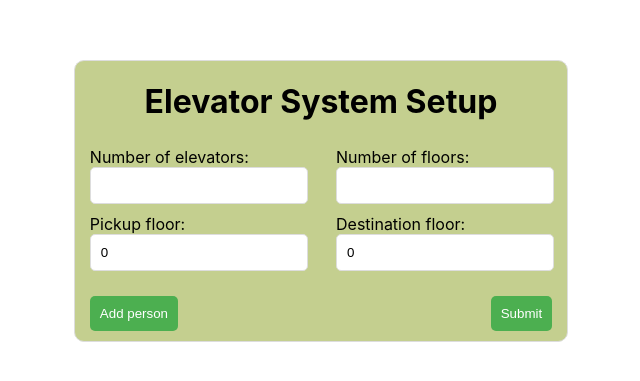
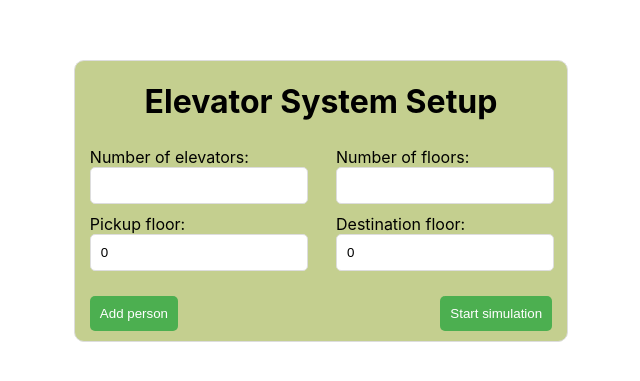
Before and after one commit to Bymbacz/elevator_problem, a React (Create React App) app: page / in a window 1280 px wide. Shown: the part 199-580 px from the top of the page, without its empty margins (319-959 px from the left). Built offline with nearby package versions, Linux system fonts and the light colour scheme.

Commit message:
Setup updated -> button change name

```diff
--- a/src/components/Setup.js
+++ b/src/components/Setup.js
@@ -84,7 +84,7 @@ class Setup extends React.Component {
                         <br/>
                         <div className="setup-div">
                             <button type="button" onClick={this.handleAddPerson}>Add person</button>
-                            <input type="submit" value="Submit" disabled={!this.isFormValid()}/>
+                            <input type="submit" value="Start simulation" disabled={!this.isFormValid()}/>
                         </div>
                     </form>
                 </div>
```
